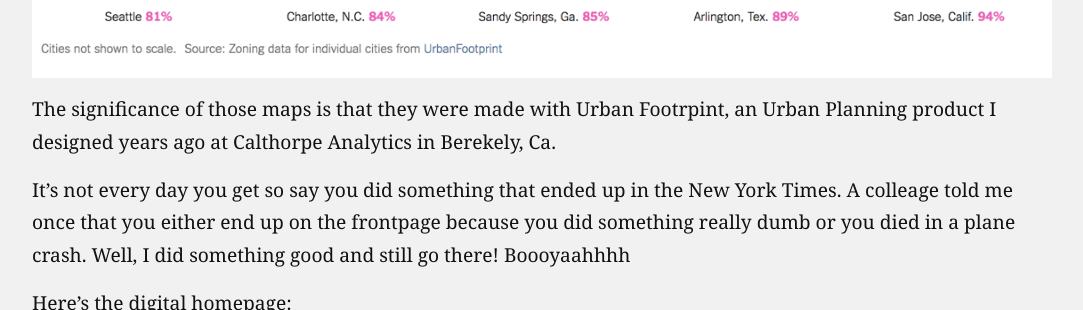
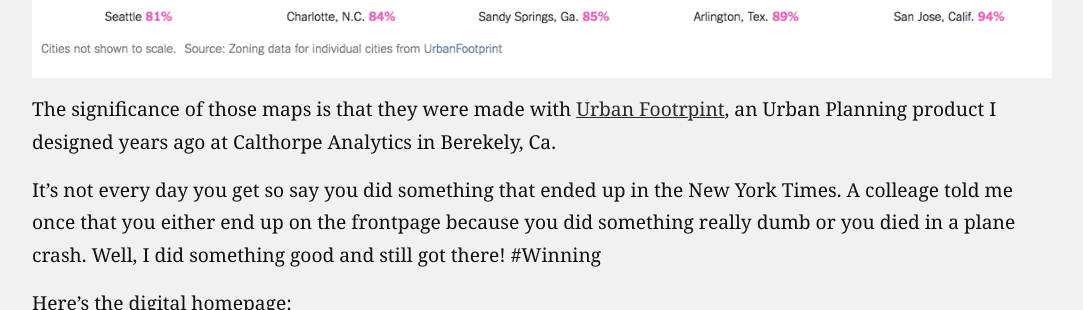
Before and after one commit to jenningshanna/shiplog, a Jekyll site: the page built from _posts/2019-07-05-urban-footprint-new-york-times.markdown, in a window 1280 px wide and 900 px high, scrolled down 1777 px, cut to the strip 165-475 px from the top of the window. Shown: the whole strip, without its empty margins (98-1181 px from the left). Built offline with Jekyll 4.4.1, drawn with Linux system fonts in a browser that asks for light colours; comment, search, counter and statistics services are not loaded.

Commit message:
NYTimes post date update

```diff
--- a/_posts/2019-07-05-urban-footprint-new-york-times.markdown
+++ b/_posts/2019-07-05-urban-footprint-new-york-times.markdown
@@ -18,9 +18,9 @@
 
 ![Urban Footprint in the New York Times-1.png](/images/UF-in-the-NYTs-1.png)
 
-The significance of those maps is that they were made with Urban Footrpint, an Urban Planning product I designed years ago at Calthorpe Analytics in Berekely, Ca.
+The significance of those maps is that they were made with [Urban Footrpint](https://urbanfootprint.com/), an Urban Planning product I designed years ago at Calthorpe Analytics in Berekely, Ca.
 
-It's not every day you get so say you did something that ended up in the New York Times. A colleage told me once that you either end up on the frontpage because you did something really dumb or you died in a plane crash. Well, I did something good and still go there! Boooyaahhhh
+It's not every day you get so say you did something that ended up in the New York Times. A colleage told me once that you either end up on the frontpage because you did something really dumb or you died in a plane crash. Well, I did something good and still got there! #Winning
 
 Here's the digital homepage:
 
```
